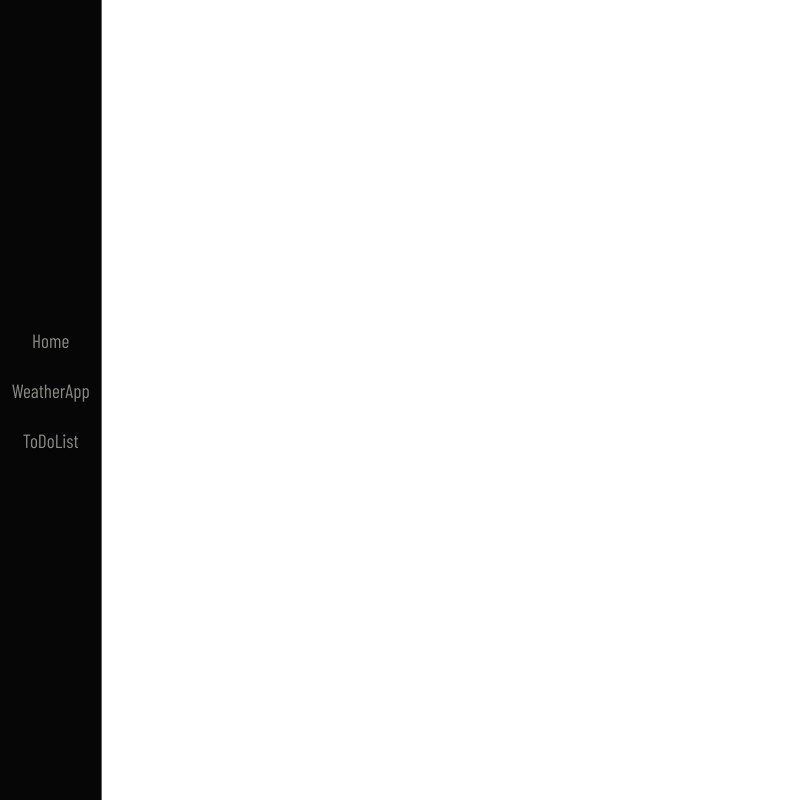
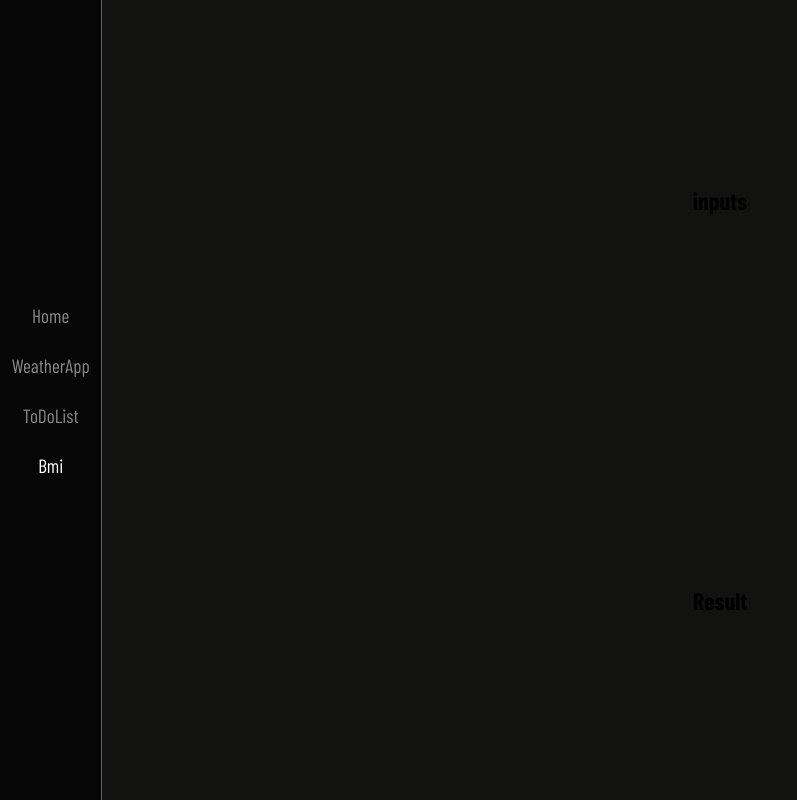
Before and after one commit to Scorpion19702022/01_REACT_VARIOUS_PROJECTS, a React (Create React App) app: page /Bmi in a window 1280 px wide. Shown: the whole page, without its empty margins (0-797 px from the left). Built offline with nearby package versions, Linux system fonts and the light colour scheme; a web font is replaced by a local one.

Commit message:
start Task Bmi

```diff
--- a/src/App/App.tsx
+++ b/src/App/App.tsx
@@ -14,6 +14,7 @@ import Africa from '../Components/WeatherApp/Pages/Africa'
 import Oceania from '../Components/WeatherApp/Pages/Oceania'
 
 import ToDoList from '../Components/ToDoList/ToDoList'
+import Bmi from '../Components/Bmi/Bmi'
 
 function App() {
 	return (
@@ -31,6 +32,7 @@ function App() {
 					<Route path='/WeatherApp/Africa' Component={Africa} />
 					<Route path='/WeatherApp/Oceania' Component={Oceania} />
 					<Route path='/ToDoList' Component={ToDoList} />
+					<Route path='Bmi' Component={Bmi} />
 				</Routes>
 			</section>
 		</Router>
--- /dev/null
+++ b/src/Components/Bmi/Bmi.tsx
@@ -0,0 +1,16 @@
+import React from 'react'
+
+import styles from './Style/Bmi.module.css'
+import BmiInputs from './BmiInputs'
+import BmiResult from './BmiResult'
+
+const Bmi = () => {
+	return (
+		<main className={styles.wrapper}>
+			<BmiInputs />
+			<BmiResult />
+		</main>
+	)
+}
+
+export default Bmi
--- /dev/null
+++ b/src/Components/Bmi/BmiInputs.tsx
@@ -0,0 +1,11 @@
+import React from 'react'
+
+const BmiInputs = () => {
+	return (
+		<div>
+			<h1>inputs</h1>
+		</div>
+	)
+}
+
+export default BmiInputs
--- /dev/null
+++ b/src/Components/Bmi/BmiResult.tsx
@@ -0,0 +1,11 @@
+import React from 'react'
+
+const BmiResult = () => {
+	return (
+		<div>
+			<h1>Result</h1>
+		</div>
+	)
+}
+
+export default BmiResult
--- /dev/null
+++ b/src/Components/Bmi/Style/Bmi.module.css
@@ -0,0 +1,45 @@
+:root {
+	--color-dark01: #ffffff;
+	--color-dark02: #c4c4c2;
+	--color-dark03: #898a86;
+	--color-dark04: #62625e;
+	--color-dark05: #2f302b;
+	--color-dark06: #2f302b;
+	--color-dark07: #1d1e1b;
+	--color-dark08: #121311;
+	--color-dark09: #050605;
+	--color-color01: #d6ecf3;
+	--color-color02: #add9e7;
+	--color-color03: #85c6db;
+	--color-color04: #5cb3cf;
+	--color-color05: #34a0c4;
+	--color-color06: #29809c;
+	--color-color07: #1f6075;
+	--color-color08: #14404e;
+	--color-color09: #0a2027;
+}
+
+.wrapper {
+	width: 100%;
+	min-height: 100vh;
+	display: flex;
+	flex-direction: column;
+	justify-content: space-around;
+	align-items: center;
+	overflow: hidden;
+	background-color: var(--color-dark08);
+}
+
+@media (min-width: 660px) {
+	.wrapper {
+		min-height: 100%;
+	}
+}
+
+@media (min-width: 992px) {
+	.wrapper {
+		width: 100%;
+		height: 100vh;
+		padding-left: 10em;
+	}
+}
--- a/src/Components/NavBar/NavBar.tsx
+++ b/src/Components/NavBar/NavBar.tsx
@@ -33,6 +33,11 @@ const NavBar = () => {
 							ToDoList
 						</li>
 					</NavLink>
+					<NavLink to='./Bmi'>
+						<li className={styles.link} onClick={handleNavView}>
+							Bmi
+						</li>
+					</NavLink>
 				</ul>
 			</div>
 		</nav>
```
